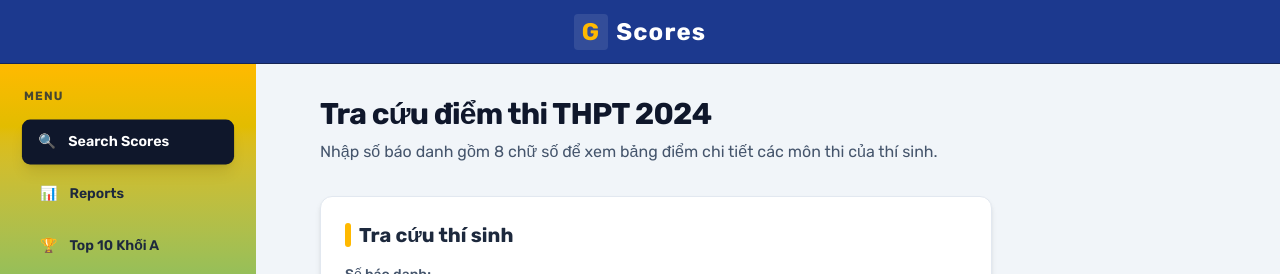
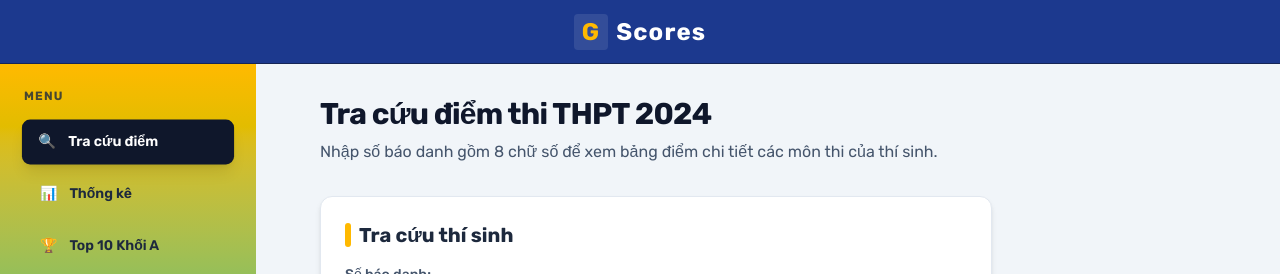
Before and after one commit to thauu-01/webdev-intern-assignment-3-demo, a React (Vite) app in the folder frontend/: page / in a window 1280 px wide. Shown: the top 274 px of the page. Built offline with nearby package versions, Linux system fonts and the light colour scheme; no server answers.

Commit message:
feat: translate nav menu to Vietnamese and fix Vietnamese font rendering

```diff
--- a/frontend/src/index.css
+++ b/frontend/src/index.css
@@ -1,4 +1,4 @@
-@import url('https://fonts.googleapis.com/css2?family=Rubik:ital,wght@0,300..900;1,300..900&display=swap');
+@import url('https://fonts.googleapis.com/css2?family=Rubik:ital,wght@0,300..900;1,300..900&subset=vietnamese&display=swap');
 @import "tailwindcss";
 
 @theme {
--- a/frontend/src/layouts/MainLayout.tsx
+++ b/frontend/src/layouts/MainLayout.tsx
@@ -1,8 +1,8 @@
 import { Outlet, NavLink } from 'react-router-dom';
 
 const navLinks = [
-  { to: '/', label: 'Search Scores', icon: '🔍', end: true },
-  { to: '/statistics', label: 'Reports', icon: '📊' },
+  { to: '/', label: 'Tra cứu điểm', icon: '🔍', end: true },
+  { to: '/statistics', label: 'Thống kê', icon: '📊' },
   { to: '/ranking', label: 'Top 10 Khối A', icon: '🏆' },
 ];
 
```
